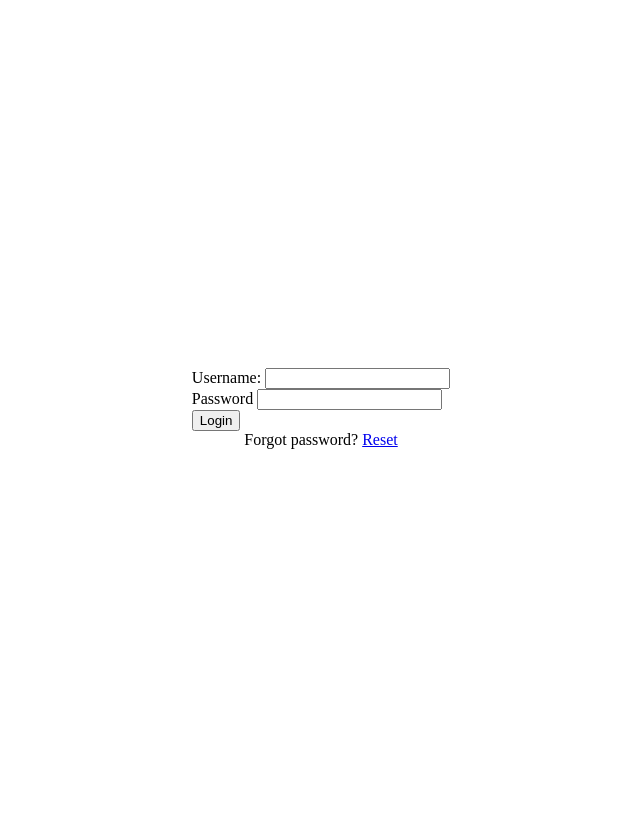
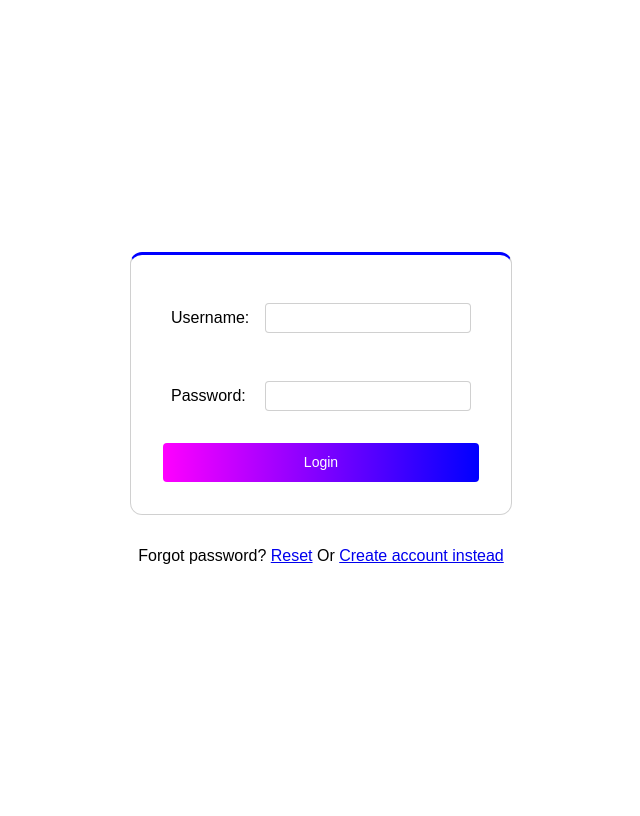
Before and after one commit to DenisGithuku/DjangoEcom, a Django app: page /auth/ in a window 1280 px wide. Shown: the whole page, without its empty margins (319-959 px from the left). Run offline with Django 4.2, Linux system fonts and the light colour scheme.

Commit message:
Style form components

```diff
--- a/ecom/auth_app/static/css/style.css
+++ b/ecom/auth_app/static/css/style.css
@@ -1,7 +1,7 @@
 * {
     box-sizing: border-box;
+    font-family: Arial, Helvetica, sans-serif;
 }
-
 .container {
     display: flex;
     flex-direction: column;
@@ -10,6 +10,51 @@
     height: 100vh;
 }
 
+
+form {
+    display: flex;
+    flex-direction: column;
+    gap: 1em;
+    border: 1px solid #0000002f;
+    padding: 2em;
+    border-radius: 12px;
+    border-top: medium solid blue;
+}
+
+.form-container {
+    display: flex;
+    flex-direction: column;
+    gap: 2em;
+    align-items: center;
+}
+
 .form-input {
+    padding: 1em .5em;
+    display: flex;
+    flex-direction: row;
+    justify-content: space-between;
+    align-items: center;
+    gap: 1em;
+}
 
+.form-input > input {
+    padding: .5em 1em;
+    outline: none;
+    border-radius: 4px;
+    border: 1px solid #0000002f;
 }
+
+.form-input > input:focus {
+    border: 1px solid lightblue;
+    outline: 2px solid lightblue;
+}
+
+input[type='submit'] {
+    justify-self: start;
+    padding: .8em 1.5em;
+    border: none;
+    background: linear-gradient(to right, magenta, blue);
+    border-radius: 4px;
+    color: white;
+    font-size: 14px;
+}
--- a/ecom/auth_app/templates/confirm_email.html
+++ b/ecom/auth_app/templates/confirm_email.html
@@ -1,6 +1,8 @@
 {% extends 'base.html' %}
 {% block title %} Reset password {% endblock %}
 {% block content %}
+<div class="container">
+    <div class="form-container">
 <form method = 'POST'>
     {% csrf_token %}
     <div class="form-input">
@@ -9,4 +11,6 @@
     </div>
     <input type="submit" value="Submit">
 </form>
+</div>
+</div>
 {% endblock %}
--- a/ecom/auth_app/templates/login.html
+++ b/ecom/auth_app/templates/login.html
@@ -4,6 +4,7 @@
 {% block content %}
 <div class="container">
 {% if login_form %}
+<div class="form-container">
 <form method="post">
     {% csrf_token %}
     <div class="form-input">
@@ -11,13 +12,16 @@
         <input type="text" name = "username" title="username">
     </div>
     <div class="form-input">
-        <label for="password">Password</label>
+        <label for="password">Password: </label>
         <input type="password" name="password" title="password">
     </div>
     <input type="submit" value="Login">
 </form>
 <span>Forgot password?
 <a href="{% url 'check_email' %}">Reset</a>
+<span>Or
+    <a href="{% url 'register' %}">Create account instead</a>
+</span>
 </span>
 {% endif %}
 </div>
--- a/ecom/auth_app/templates/register.html
+++ b/ecom/auth_app/templates/register.html
@@ -3,6 +3,8 @@
 
 {% block content %}
 {% if register_form %}
+<div class="container">
+    <div class="form-container">
 <form method="post">
     {% csrf_token %}
     <div class="form-input">
@@ -19,5 +21,7 @@
     </div>
     <input type="submit" value="Register">
 </form>
+</div>
+</div>
 {% endif %}
 {% endblock %}
--- a/ecom/auth_app/templates/reset_password.html
+++ b/ecom/auth_app/templates/reset_password.html
@@ -1,7 +1,9 @@
 {% extends 'base.html' %}
 {% block title %}Reset password{% endblock %}
 {% block content %}
-<form method="post">
+<div class="container">
+    <div class="form-container">
+    <form method="post">
     {% csrf_token %}
     <div class="form-input">
         <label for="password">Password</label>
@@ -13,4 +15,6 @@
     </div>
     <input type="submit" value="Reset Password">
 </form>
+</div>
+</div>
 {% endblock %}
--- a/ecom/auth_app/views.py
+++ b/ecom/auth_app/views.py
@@ -14,15 +14,20 @@ def login(request):
         login_form = forms.UserLoginForm(request.POST)
         if login_form.is_valid():
 
-            # check if the user is already in database
             username = login_form.cleaned_data['username']
-            user = models.UserModel.objects.get(username=username)
+            password = login_form.cleaned_data['password']
 
-            # check if the user object is null or not
-            if (user.DoesNotExist is True):
-                return redirect('register')
+            # check if username or password is empty
+            if len(username) <= 0 or len(password) <= 0:
+                return HttpResponse("<script>alert('Details cannot be empty')</script>")
             else:
-                return redirect('home')
+                user = models.UserModel.objects.get(username=username)
+
+                # check if the user object is null or not
+                if (user.DoesNotExist is True):
+                    return redirect('register')
+                else:
+                    return redirect('home')
     else:
         login_form = forms.UserLoginForm()
     context = {
@@ -35,8 +40,14 @@ def register(request):
     if request.method == 'POST':
         register_form = forms.RegisterForm(request.POST)
         if register_form.is_valid():
-            register_form.save()
-            return redirect('login')
+            password = register_form.cleaned_data['password']
+            if len(password) < 6:
+                return HttpResponse(
+                    "<script>alert('Password should not be less than 6 characters')</script>"
+                )
+            else:
+                register_form.save()
+                return redirect('login')
     else:
         register_form = forms.RegisterForm()
 
--- a/ecom/ecom/settings.py
+++ b/ecom/ecom/settings.py
@@ -23,7 +23,7 @@ BASE_DIR = Path(__file__).resolve().parent.parent
 SECRET_KEY = 'django-insecure-mgya2=_l&@7pj31f-@xm5u$36rr+nd-4$80q*ipt#n$@ci9$0e'
 
 # SECURITY WARNING: don't run with debug turned on in production!
-DEBUG = False
+DEBUG = True
 
 ALLOWED_HOSTS = ['localhost', '127.0.0.1', '*']
 
```
